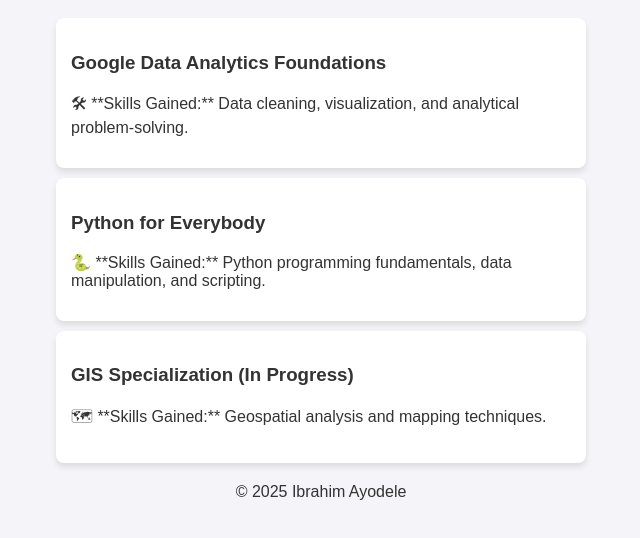
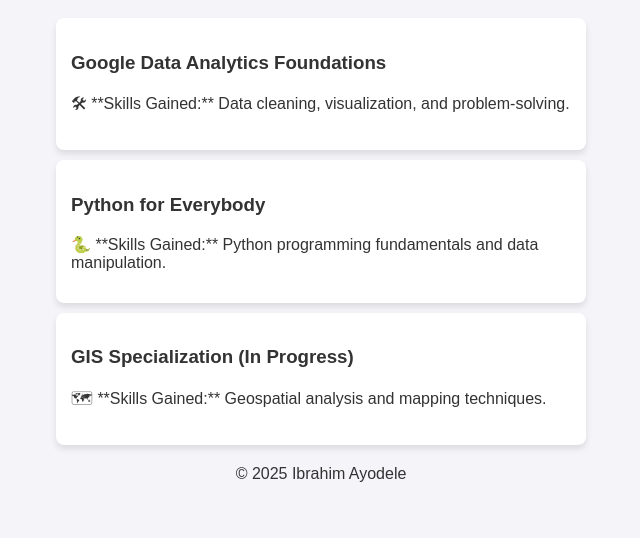
Before and after one commit to Ibrahim-AA1/Profile-page, a plain HTML site: page certifications.html in a window 1280 px wide. Shown: the part 100-638 px from the top of the page, without its empty margins (319-959 px from the left). Drawn offline with Linux system fonts and the light colour scheme.

Commit message:
Update certifications.html

```diff
--- a/certifications.html
+++ b/certifications.html
@@ -40,12 +40,12 @@
     <div class="container">
         <div class="cert-card">
             <h3>Google Data Analytics Foundations</h3>
-            <p>🛠 **Skills Gained:** Data cleaning, visualization, and analytical problem-solving.</p>
+            <p>🛠 **Skills Gained:** Data cleaning, visualization, and problem-solving.</p>
         </div>
 
         <div class="cert-card">
             <h3>Python for Everybody</h3>
-            <p>🐍 **Skills Gained:** Python programming fundamentals, data manipulation, and scripting.</p>
+            <p>🐍 **Skills Gained:** Python programming fundamentals and data manipulation.</p>
         </div>
 
         <div class="cert-card">
```
